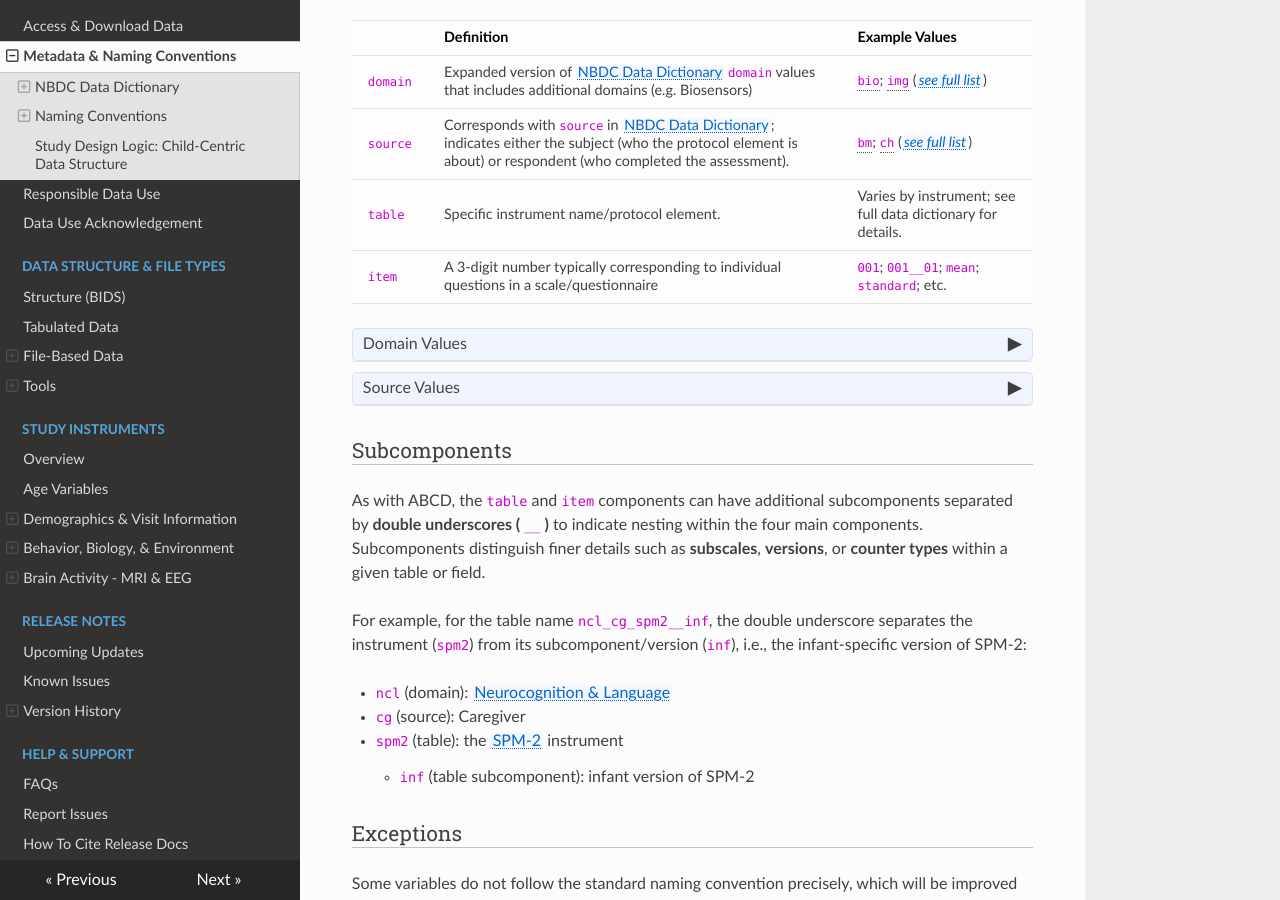
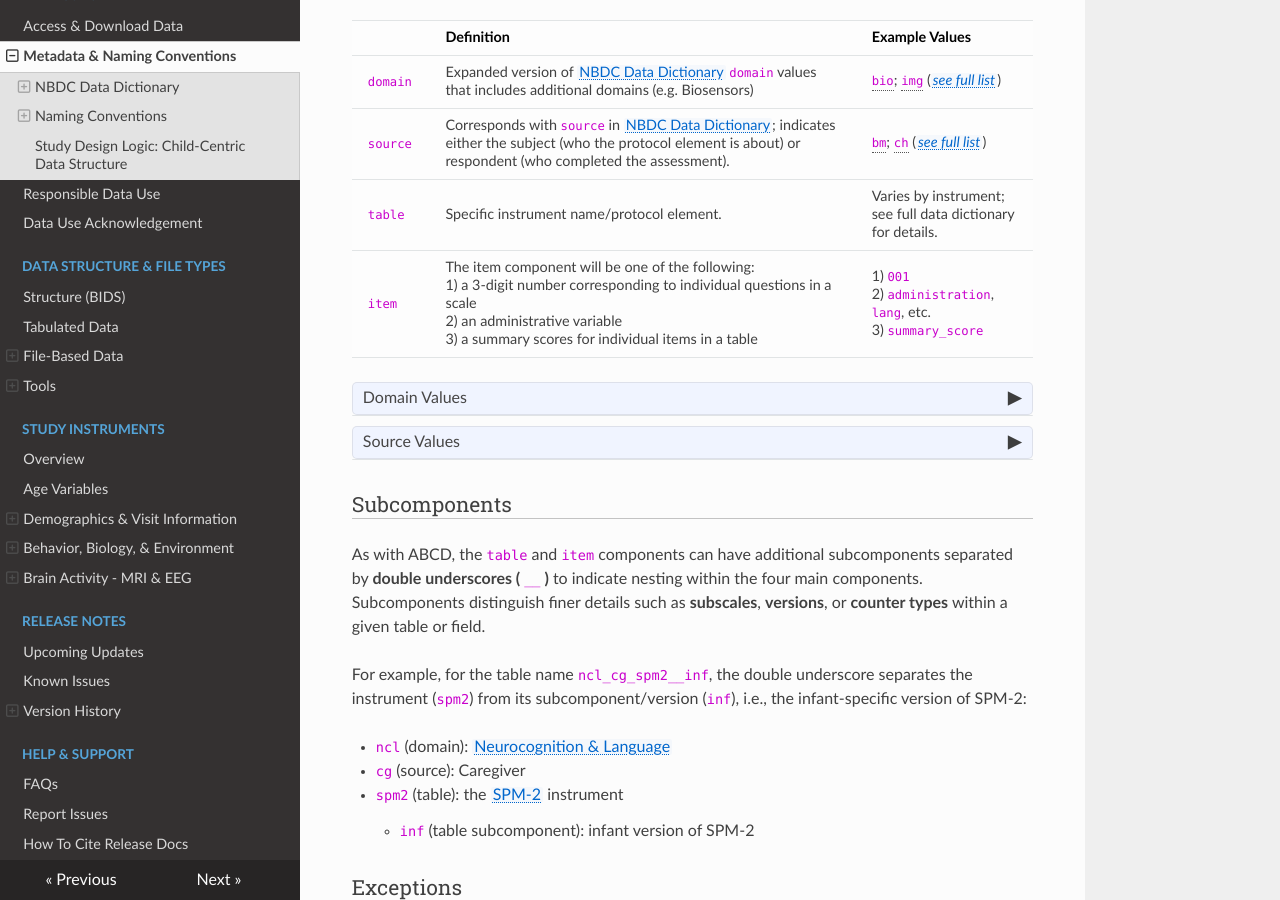
Before and after one commit to nbdc-datahub/hbcd-docs, an MkDocs documentation site: the page built from docs/access/metadata.md, in a window 1280 px wide and 900 px high, scrolled down 3351 px. Built offline with MkDocs 1.6.1, drawn with Linux system fonts in a browser that asks for light colours; nearby versions of some CDN libraries.

Commit message:
add more info about item component

```diff
--- a/docs/access/metadata.md
+++ b/docs/access/metadata.md
@@ -378,9 +378,9 @@ The **standard variable naming format** is comprised of 4 components, separated
 
 <table class="table-no-vertical-lines" style="width: 100%; border-collapse: collapse; table-layout: fixed;">
 <thead>
-  <th></th>
-  <th>Definition</th>
-  <th>Example Values</th>
+  <th style="width: 5%;"></th>
+  <th style="width: 60%;">Definition</th>
+  <th style="width: 25%;">Example Values</th>
 </thead>
 <tbody>
 <tr>
@@ -405,8 +405,13 @@ The **standard variable naming format** is comprised of 4 components, separated
 </tr>
 <tr>
 <td><b><code>item</code></b></td>
-<td style="word-wrap: break-word; white-space: normal;">A 3-digit number typically corresponding to individual questions in a scale/questionnaire</td>
-<td style="word-wrap: break-word; white-space: normal;"><code>001</code>; <code>001__01</code>; <code>mean</code>; <code>standard</code>; etc.</td></tr>
+<td style="word-wrap: break-word; white-space: normal;">The item component will be one of the following:<br>
+  1) a 3-digit number corresponding to individual questions in a scale<br>
+  2) an administrative variable<br>
+  3) a summary scores for individual items in a table</td>
+<td style="word-wrap: break-word; white-space: normal;"> 1) <code>001</code><br>
+  2) <code>administration</code>, <code>lang</code>, etc.<br>
+  3) <code>summary_score</code></td></tr>
 </tr>
 </tbody>
 </table>
```
